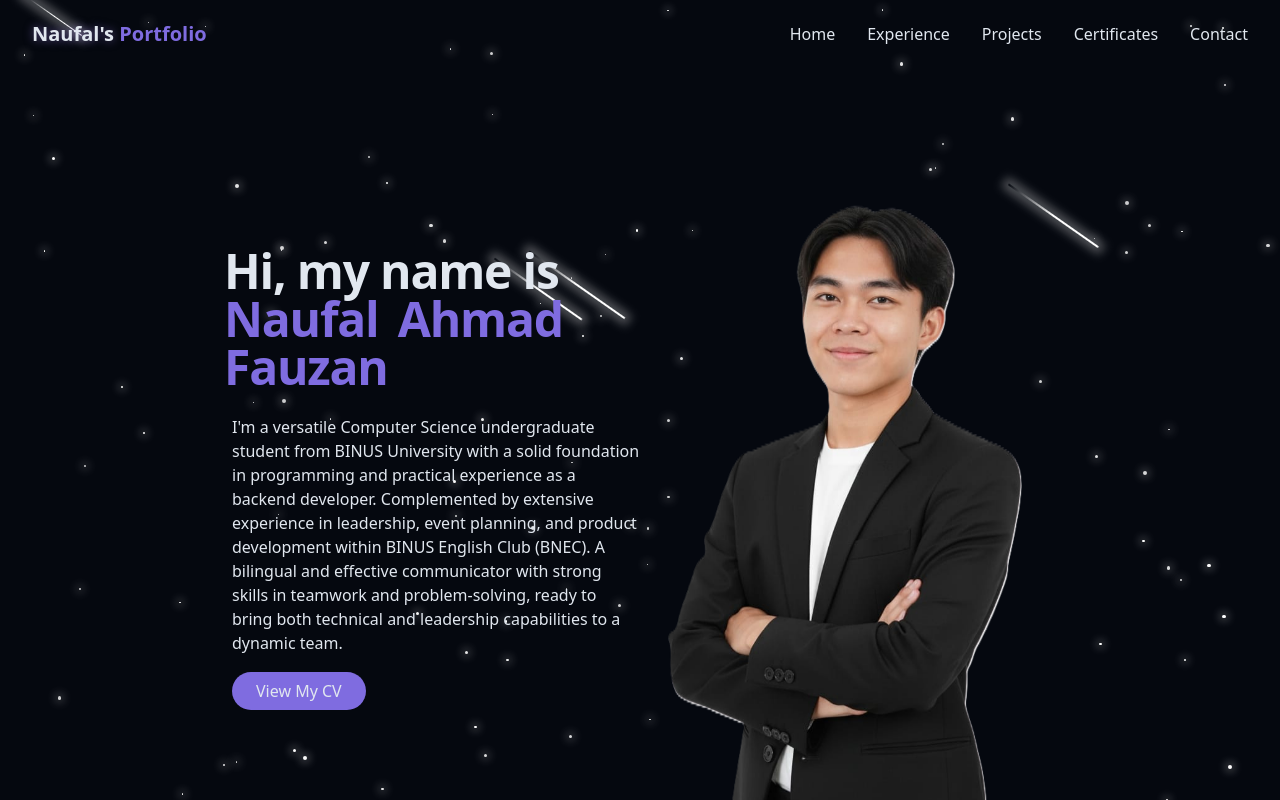
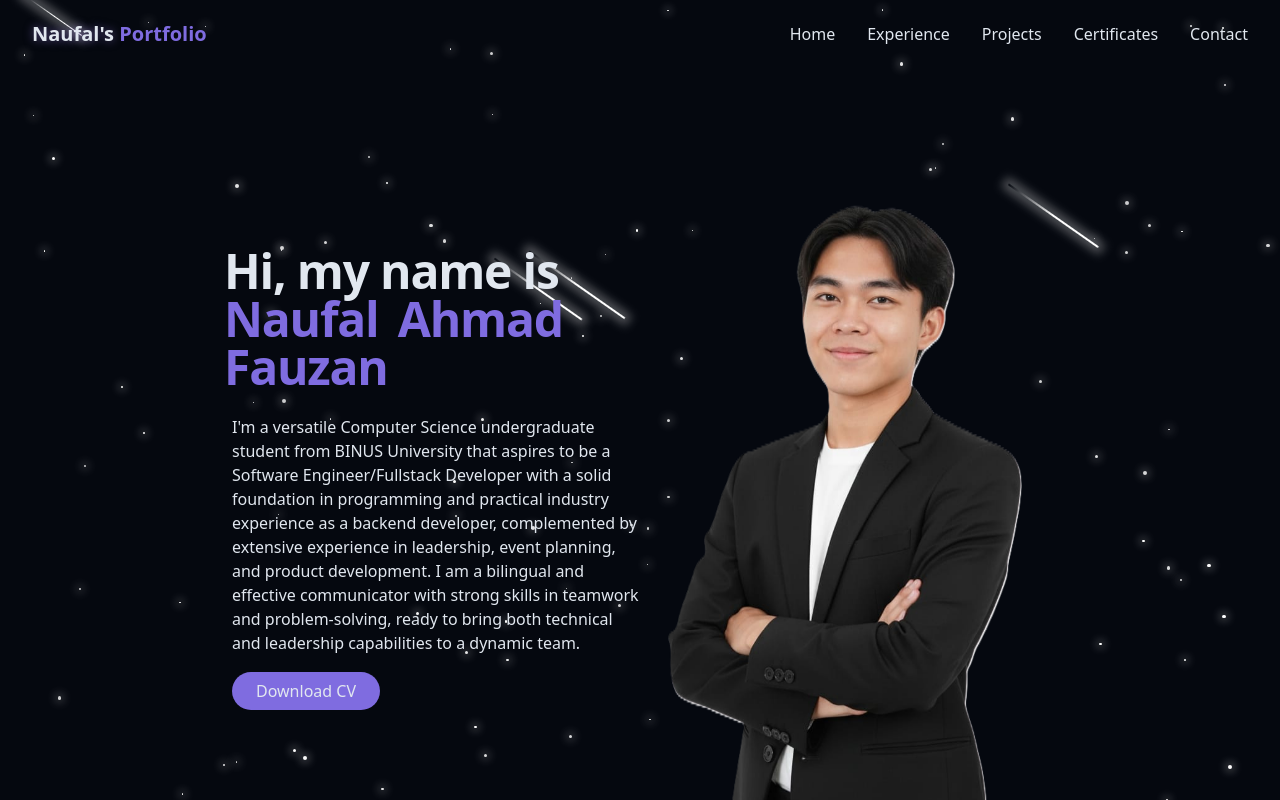
Before and after one commit to palnaz/naufal-portfolio, a React (Vite) app: page / in a window 1280 px wide. Shown: the top 800 px of the page. Built offline with nearby package versions, Linux system fonts and the light colour scheme.

Commit message:
feat(home): updated CV to be downloadable and updated personal description

```diff
--- a/src/components/HomeSection.jsx
+++ b/src/components/HomeSection.jsx
@@ -1,6 +1,25 @@
+import { useState, useEffect } from "react";
 import { ArrowDown } from "lucide-react";
 
 export const HomeSection = () => {
+  const [showScrollArrow, setShowScrollArrow] = useState(true);
+
+  useEffect(() => {
+    const handleScroll = () => {
+      if (window.scrollY > 100) {
+        setShowScrollArrow(false);
+      } else {
+        setShowScrollArrow(true);
+      }
+    };
+
+    window.addEventListener("scroll", handleScroll);
+
+    return () => {
+      window.removeEventListener("scroll", handleScroll);
+    };
+  }, []);
+
   return (
     <section
       id="home"
@@ -29,21 +48,21 @@ export const HomeSection = () => {
               </h1>
               <p className="ml-2 opacity-0 animate-fade-in-delay-4">
                 I'm a versatile Computer Science undergraduate student from
-                BINUS University with a solid foundation in programming and
-                practical experience as a backend developer. Complemented by
-                extensive experience in leadership, event planning, and product
-                development within BINUS English Club (BNEC). A bilingual and
+                BINUS University that aspires to be a Software
+                Engineer/Fullstack Developer with a solid foundation in
+                programming and practical industry experience as a backend
+                developer, complemented by extensive experience in leadership,
+                event planning, and product development. I am a bilingual and
                 effective communicator with strong skills in teamwork and
                 problem-solving, ready to bring both technical and leadership
                 capabilities to a dynamic team.
               </p>
               <a
-                href="https://docs.google.com/document/d/1R0U9PkR0pESgZS06lyfubTRHejZlWVPV/edit"
-                target="_blank"
-                rel="noopener noreferrer"
+                href="assets/CV Naufal Ahmad Fauzan.pdf"
+                download="assets/CV Naufal Ahmad Fauzan.pdf"
                 className="cosmic-button hover:bg-foreground hover:text-primary transition-colors duration-300 ml-2 opacity-0 animate-fade-in-delay-4"
               >
-                View My CV
+                Download CV
               </a>
             </div>
           </div>
@@ -53,7 +72,11 @@ export const HomeSection = () => {
         </div>
       </div>
 
-      <div className="absolute bottom-8 left-1/2 transform -translate-x-1/2 flex flex-col items-center animate-bounce">
+      <div
+        className={`absolute bottom-8 left-1/2 transform -translate-x-1/2 flex flex-col items-center animate-bounce transition-opacity duration-300 ${
+          showScrollArrow ? "opacity-100" : "opacity-0"
+        }`}
+      >
         <span className="text-sm text-muted-foreground mb-2"> Scroll </span>
         <ArrowDown className="h-5 w-5 text-primary" />
       </div>
```
